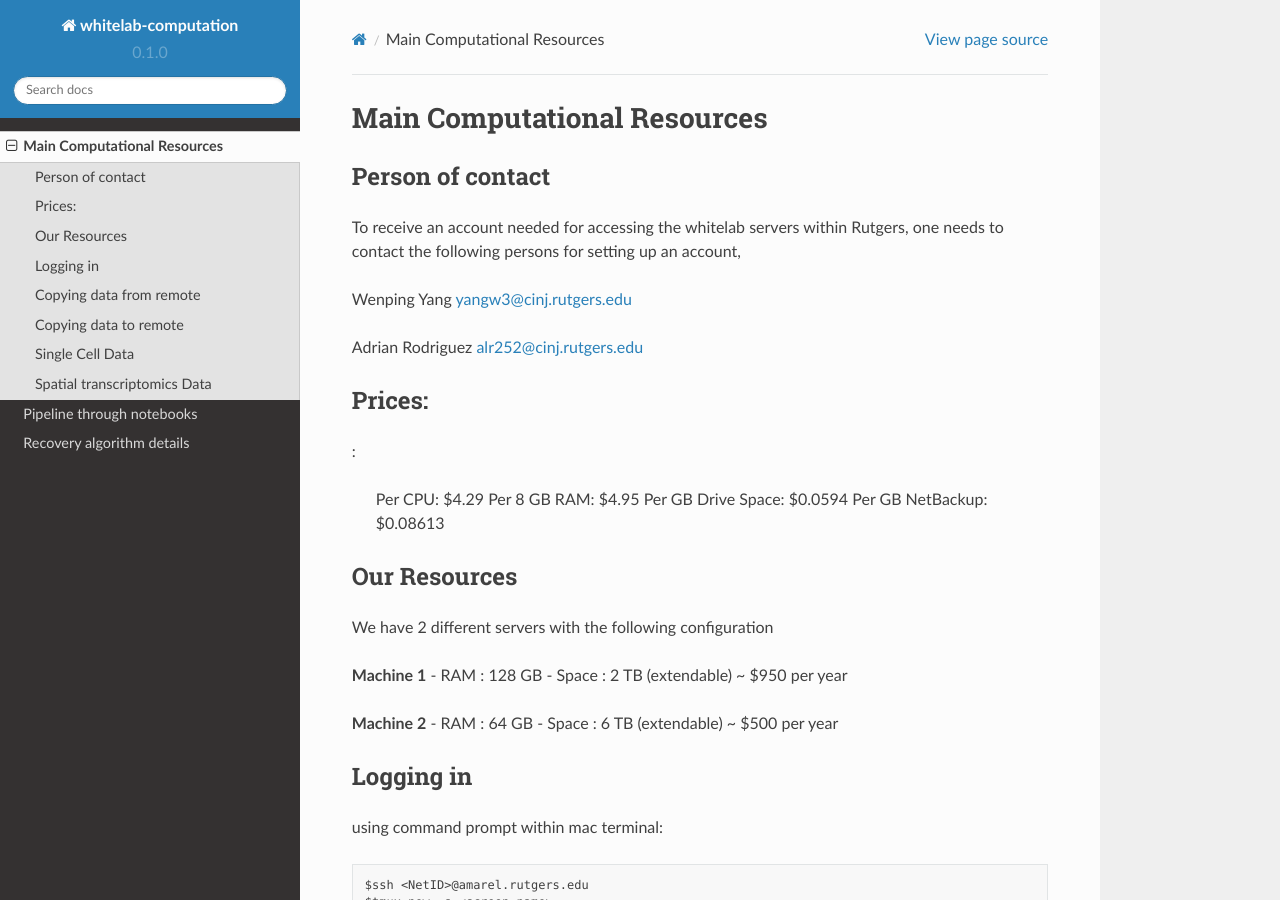
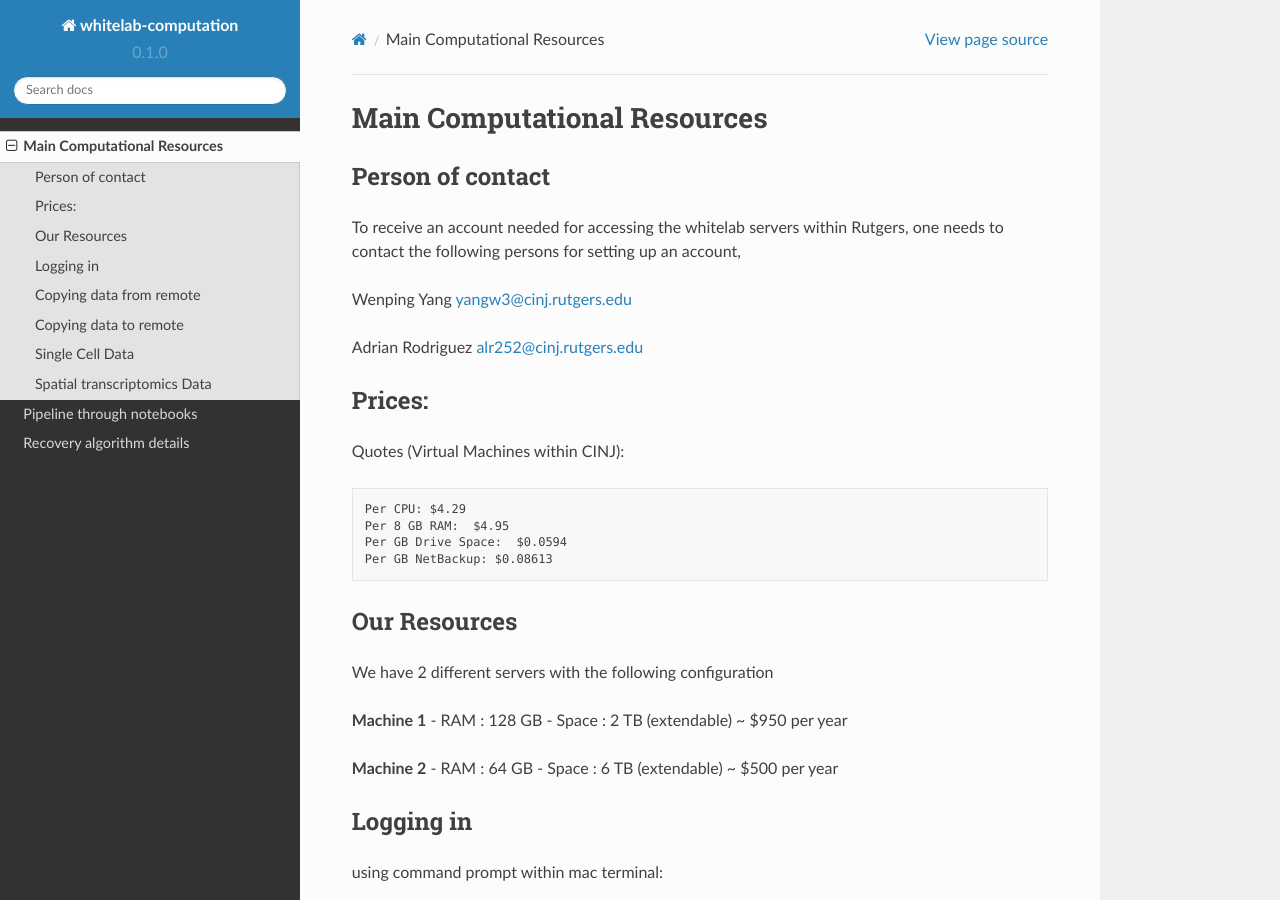
Before and after one commit to hiraksarkar/whitelab-computation, a Sphinx documentation site: the page built from docs/source/pipeline.rst, in a window 1280 px wide and 900 px high. Built offline with Sphinx 7.4.7 and the Read the Docs theme 2.0.0, drawn with Linux system fonts in a browser that asks for light colours.

Commit message:
bump up version

```diff
--- a/docs/source/pipeline.rst
+++ b/docs/source/pipeline.rst
@@ -11,7 +11,7 @@ Adrian Rodriguez alr252@cinj.rutgers.edu
 
 Prices:
 -----------------
-:
+Quotes (Virtual Machines within CINJ)::
 
         Per CPU: $4.29
         Per 8 GB RAM:  $4.95
```
